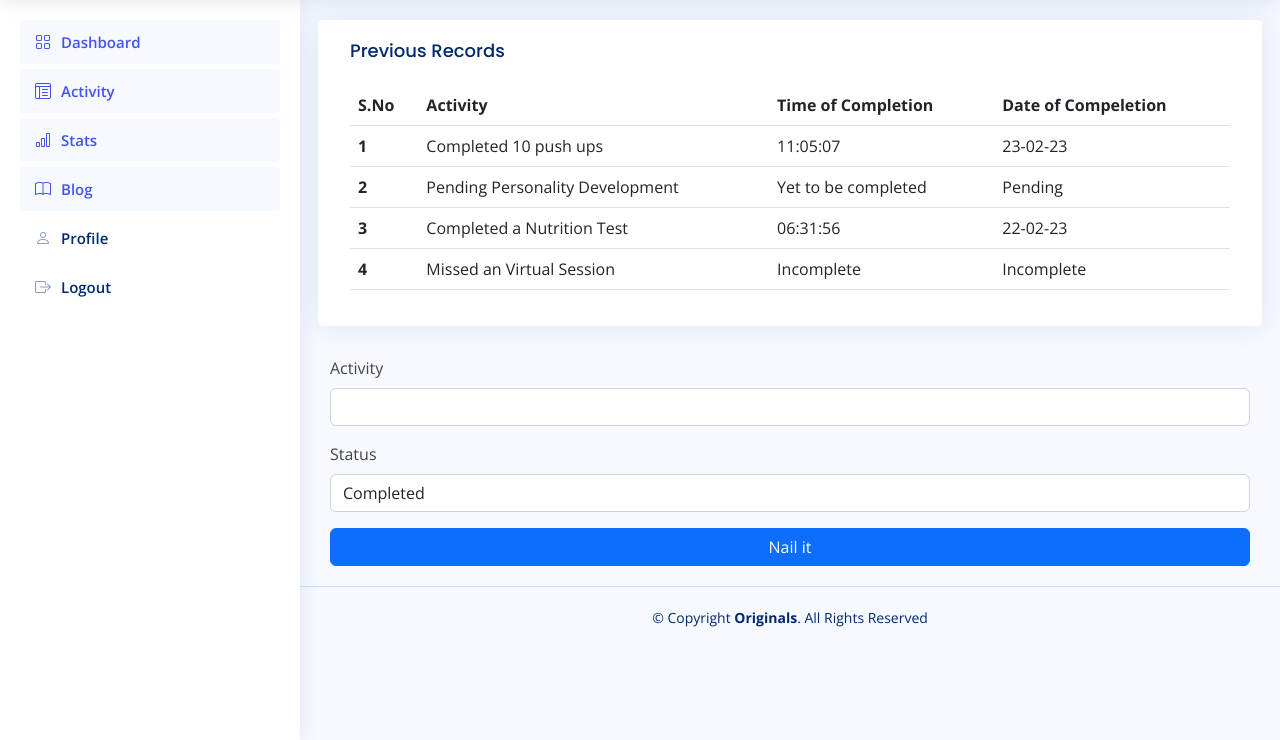
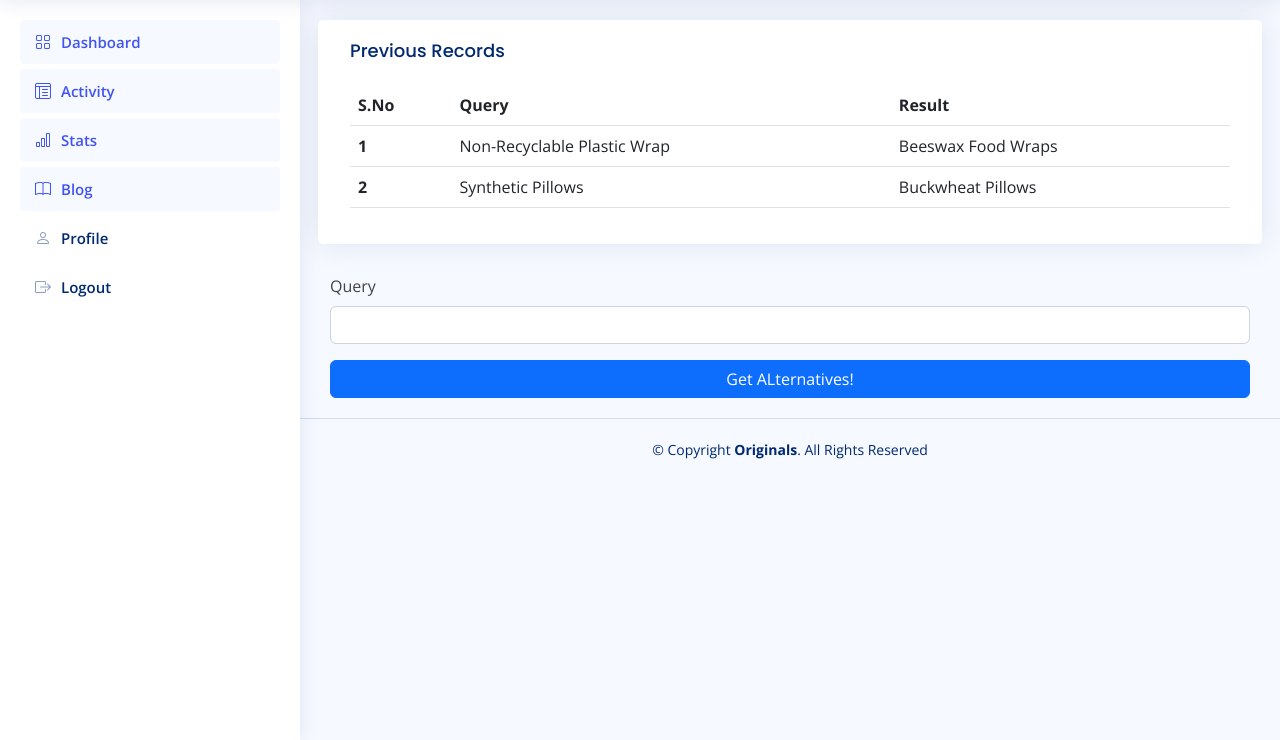
Before and after one commit to DanielDominicSavioKennedy/PlanetConscious, a Python web app: template templates/tables-general.html in a window 1280 px wide. Shown: the part 60-800 px from the top of the page. Run offline with Jinja, Linux system fonts and the light colour scheme; the template is opened without the code that fills it, so the values that code supplies are empty; some libraries are stand-ins or nearby versions.

Commit message:
csv implementation

```diff
--- /dev/null
+++ b/hell.py
@@ -0,0 +1,6 @@
+import pandas as pd
+
+
+hey = pd.read_csv("data.csv", error_bad_lines=False)
+print(hey.to_dict())
+print(hey)
--- a/requirements.txt
+++ b/requirements.txt
@@ -1,3 +1,9 @@
 Flask==2.0.3
+Flask_Bootstrap==3.3.7.1
+Flask_CKEditor==0.4.6
+Flask_Gravatar==0.5.0
 Flask_Login==0.6.2
 Flask_SQLAlchemy==2.5.1
+Flask_WTF==1.0.1
+pandas==1.4.2
+WTForms==3.0.1
--- a/templates/header.html
+++ b/templates/header.html
@@ -44,7 +44,7 @@
     </div><!-- End Logo -->
 
     <div class="search-bar">
-      <form class="search-form d-flex align-items-center" method="POST" action="#">
+      <form class="search-form d-flex align-items-center" method="POST" action="{{ url_for('table') }}">
         <input type="text" name="query" placeholder="Search" title="Enter search keyword">
         <button type="submit" title="Search"><i class="bi bi-search"></i></button>
       </form>
--- a/templates/login.html
+++ b/templates/login.html
@@ -5,7 +5,7 @@
   <meta charset="utf-8">
   <meta content="width=device-width, initial-scale=1.0" name="viewport">
 
-  <title>MindMate</title>
+  <title>PlanetConscious</title>
   <meta content="" name="description">
   <meta content="" name="keywords">
 
--- a/templates/register.html
+++ b/templates/register.html
@@ -5,7 +5,7 @@
   <meta charset="utf-8">
   <meta content="width=device-width, initial-scale=1.0" name="viewport">
 
-  <title>MindMate</title>
+  <title>PlanetConscious</title>
   <meta content="" name="description">
   <meta content="" name="keywords">
 
--- a/templates/tables-general.html
+++ b/templates/tables-general.html
@@ -13,44 +13,26 @@
                 <thead>
                   <tr>
                     <th scope="col">S.No</th>
-                    <th scope="col">Activity</th>
-                    <th scope="col">Time of Completion</th>
-                    <th scope="col">Date of Compeletion</th>
+                    <th scope="col">Query</th>
+                    <th scope="col">Result</th>
                   </tr>
                 </thead>
                 <tbody>
                   <tr>
                     <th scope="row">1</th>
-                    <td>Completed 10 push ups</td>
-                    <td>11:05:07</td>
-                    <td>23-02-23</td>
+                    <td>Non-Recyclable Plastic Wrap</td>
+                    <td>Beeswax Food Wraps</td>
                   </tr>
                   <tr>
                     <th scope="row">2</th>
-                    <td>Pending Personality Development </td>
-                    <td>Yet to be completed</td>
-                    <td>Pending</td>
-
+                    <td>Synthetic Pillows</td>
+                    <td>Buckwheat Pillows</td>
                   </tr>
-                  <tr>
-                    <th scope="row">3</th>
-                    <td>Completed a Nutrition Test</td>
-                    <td>06:31:56</td>
-                    <td>22-02-23</td>
-                  </tr>
-                  <tr>
-                    <th scope="row">4</th>
-                    <td>Missed an Virtual Session</td>
-                    <td>Incomplete</td>
-                    <td>Incomplete</td>
-
-                  </tr>
-                    {% for activity in activites: %}
+                    {% for query in queries: %}
                       <tr>
-                        <th scope="row">{{ activity.get("s.no") }}</th>
-                        <td>{{ activity.get("activity") }}</td>
-                        <td>{{ activity.get("time") }}</td>
-                        <td>{{ activity.get("date") }}</td>
+                        <th scope="row">{{ query["s.no"] }}</th>
+                        <td>{{ query["query"] }}</td>
+                        <td>{{ query["result"] }}</td>
                       </tr>
                     {% endfor %}
                 </tbody>
@@ -67,23 +49,13 @@
     <form class="row g-3 needs-validation" action="{{ url_for('table') }}" method="post" novalidate>
 
       <div class="col-12">
-        <label for="yourEmail" class="form-label">Activity</label>
-        <input type="text" name="activity" class="form-control" id="yourEmail" required>
+        <label for="yourEmail" class="form-label">Query</label>
+        <input type="text" name="query" class="form-control" id="yourEmail" required>
         <div class="invalid-feedback">Please fill out this section</div>
       </div>
 
       <div class="col-12">
-        <label for="yourPassword" class="form-label">Status</label>
-        <select name="status" class="form-control" id="yourPassword" required>
-          <option value="2">Completed</option>
-          <option value="1">Pending</option>
-          <option value="0">Failed to complete</option>
-        </select>
-        <div class="invalid-feedback">Please enter your password!</div>
-      </div>
-
-      <div class="col-12">
-        <button class="btn btn-primary w-100" type="submit">Nail it</button>
+        <button class="btn btn-primary w-100" type="submit">Get ALternatives!</button>
       </div>
     </form>
 
```
Also changed, not shown: main.py (+14 -24 lines), data.csv (renamed from products.csv).
